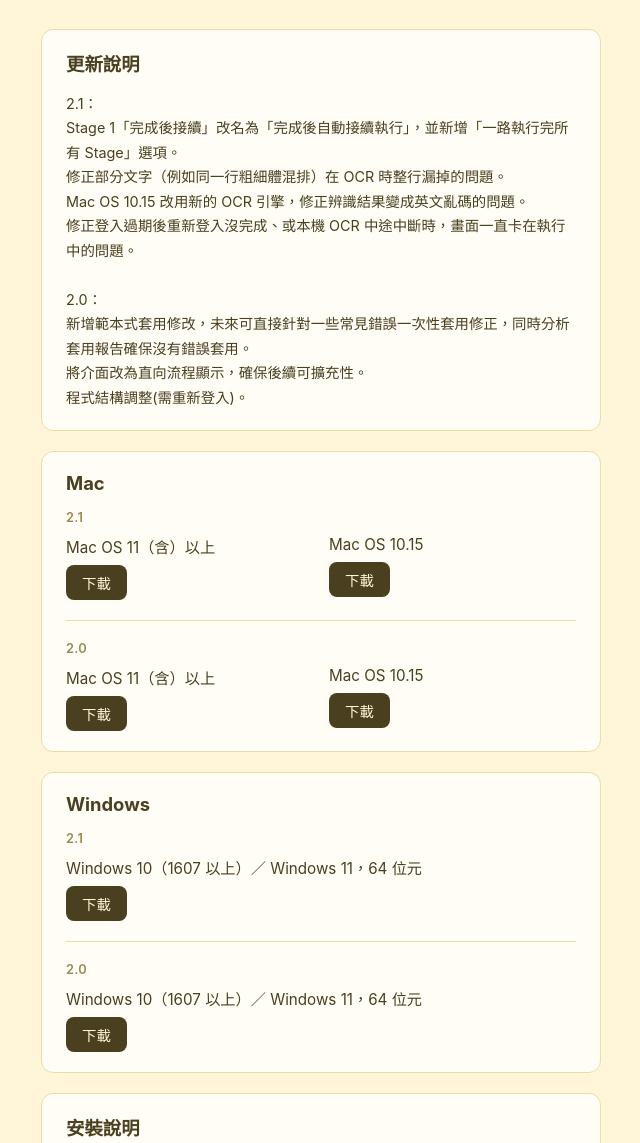
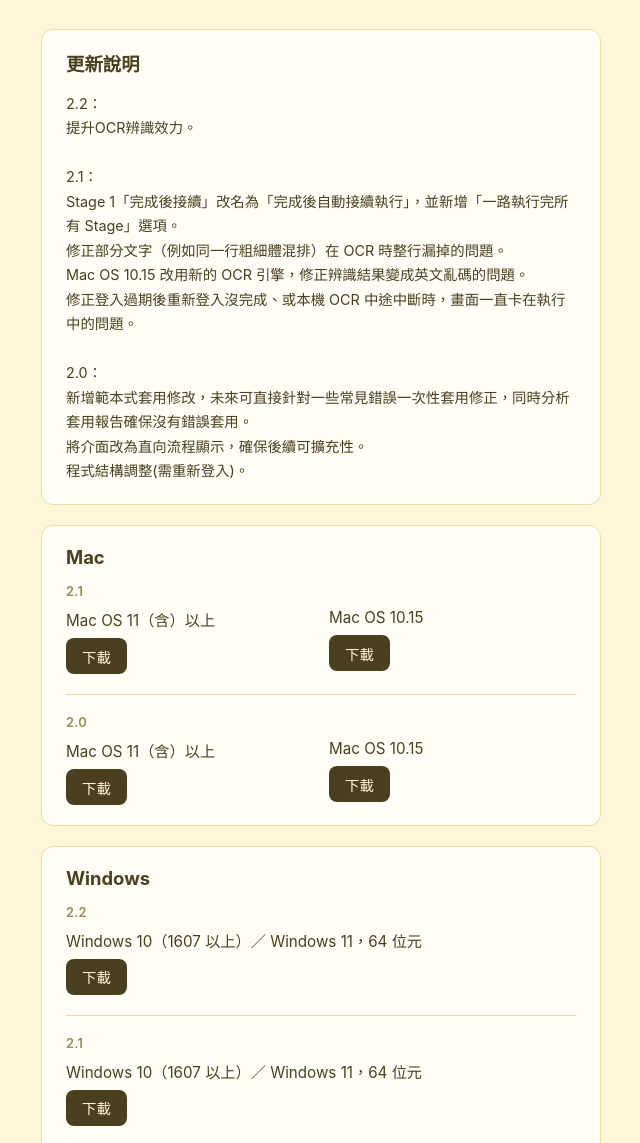
Before and after one commit to beethoreven/zh-cn-to-tw-web, a plain HTML site: page index.html in a window 1280 px wide. Shown: the part 91-1234 px from the top of the page, without its empty margins (319-959 px from the left). Drawn offline with Linux system fonts and the light colour scheme.

Commit message:
下載頁：新增 Windows 2.2；更新說明加上 2.2
Co-Authored-By: Claude Opus 5.5 <noreply@anthropic.com>

```diff
--- a/index.html
+++ b/index.html
@@ -112,7 +112,10 @@
 
     <section>
       <h2>更新說明</h2>
-      <p class="notice-text">2.1：
+      <p class="notice-text">2.2：
+提升OCR辨識效力。
+
+2.1：
 Stage 1「完成後接續」改名為「完成後自動接續執行」，並新增「一路執行完所有 Stage」選項。
 修正部分文字（例如同一行粗細體混排）在 OCR 時整行漏掉的問題。
 Mac OS 10.15 改用新的 OCR 引擎，修正辨識結果變成英文亂碼的問題。
@@ -169,6 +172,13 @@ Mac OS 10.15 改用新的 OCR 引擎，修正辨識結果變成英文亂碼的
            .version-block。只有某個舊版本已經不該再被使用時才移除它
            （例如被強制更新淘汰、min_version 已經超過它）。 -->
       <div class="version-block">
+        <p class="version-label">2.2</p>
+        <div class="tier">
+          <span>Windows 10（1607 以上）／ Windows 11，64 位元</span>
+          <a href="https://github.com/beethoreven/zh-cn-to-tw-windows/releases/download/v2.2/ZhCnToTw-Setup-2.2.exe">下載</a>
+        </div>
+      </div>
+      <div class="version-block">
         <p class="version-label">2.1</p>
         <div class="tier">
           <span>Windows 10（1607 以上）／ Windows 11，64 位元</span>
```
